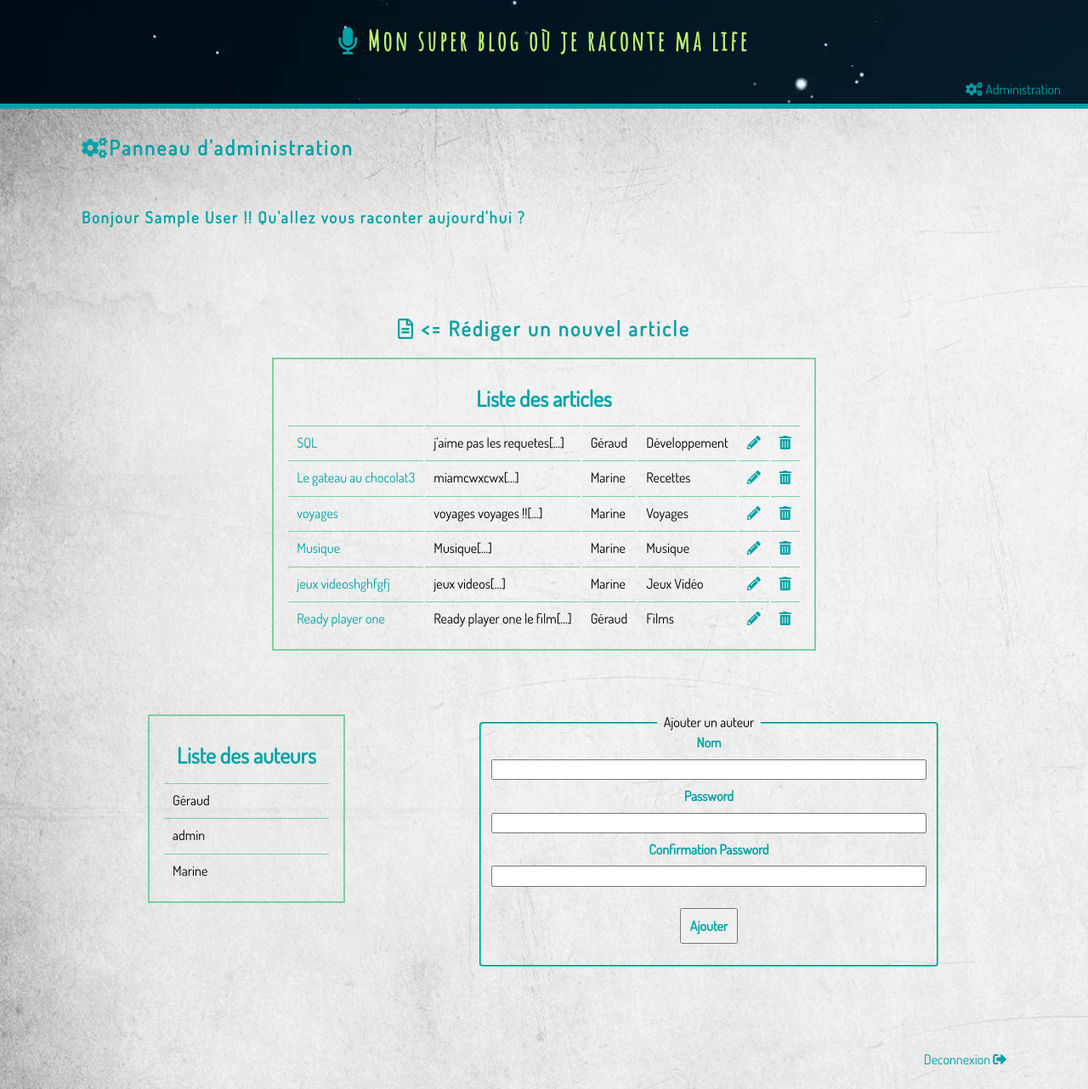
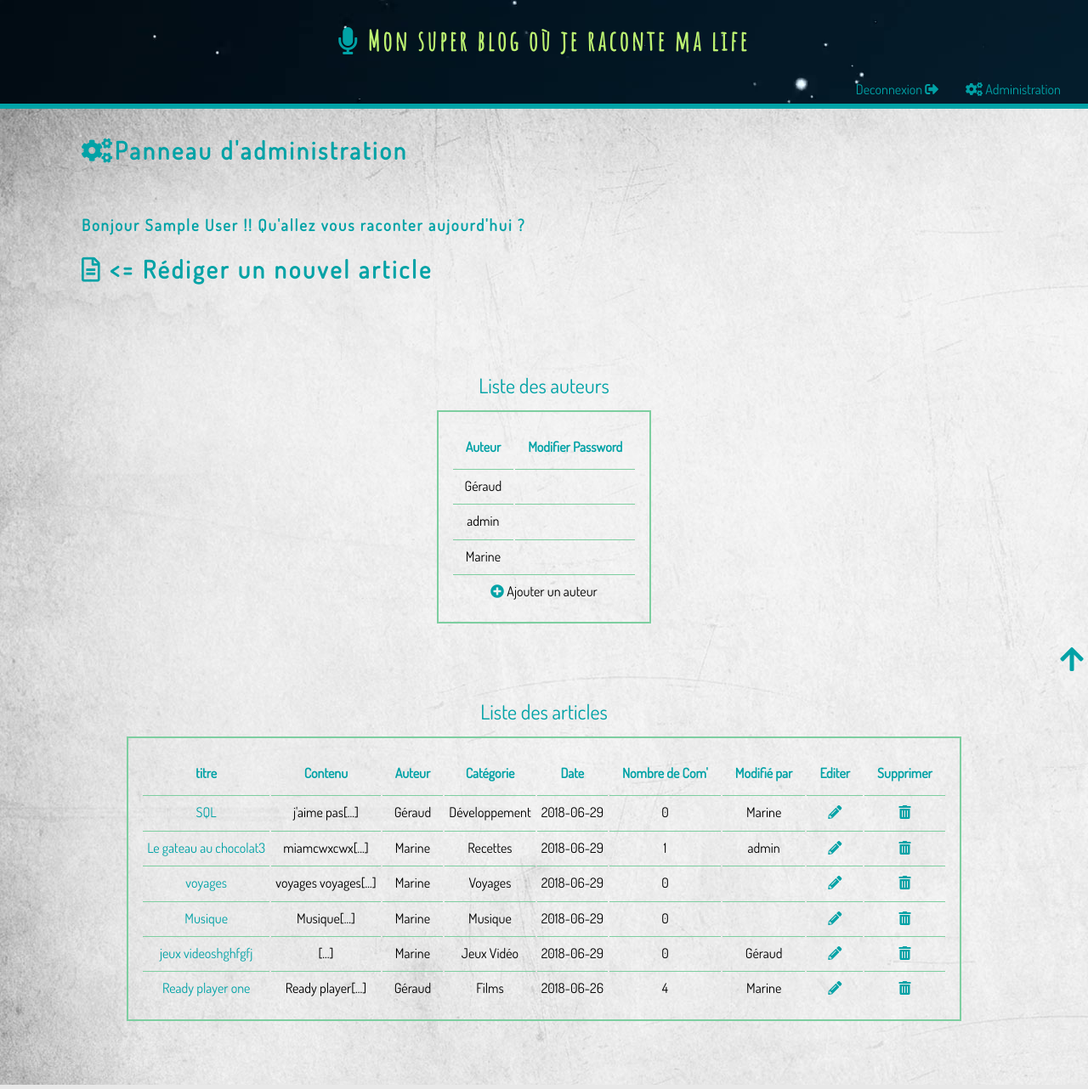
Before and after one commit to MarineBois/blog, a PHP site: page /admin.php in a window 1280 px wide. Shown: the whole page at 85% size. Run offline with PHP 8.4, Linux system fonts and the light colour scheme; the visitor is signed in with stand-in values (Sample User, id 1); data comes from the database, SQL or seed files in the repository; both versions use the stored data as it was after the commit; some libraries are stand-ins or nearby versions.

Commit message:
update espace admin

```diff
--- a/css/style.css
+++ b/css/style.css
@@ -20,11 +20,14 @@
 }
 form fieldset
 {
+
     border-color:#29D9C2;
     border-radius: 4px;
 }
 form fieldset legend
 {
+       color: #01A2A6;
+    font-size: 1.5em;
     padding: 0 0.5em;
 }
 
@@ -82,6 +85,7 @@
     flex-basis: 50%;
 }
 .flex h2 {
+    font-size:1.5em;
     flex-basis: 100%;
     text-align: center;
 }
@@ -127,8 +131,17 @@
 
 h1, h2, h3
 {
+
     color: #01A2A6;
     letter-spacing: 0.1em;
+}
+
+h2 {
+     font-size: 1.8em;
+}
+
+#commentaires {
+    text-align: center;
 }
 
 header
@@ -163,8 +176,14 @@
     width: 85%;
 }
 
+#recherchebtn{
+    border:none;
+    background-color: transparent;
+}
 
-
+#rechercheform {
+    align-self: flex-end;
+}
 
 
 .liButton{
@@ -282,7 +301,7 @@
     padding: 15px;
 }
 .admin_table td{
-    padding: 10px;
+    padding: 10px 5px;
     border-top: 1px solid #7DCEA0;
 
 }
@@ -290,7 +309,23 @@
 .admin_table th {
     padding: 15px;
     color: #01A2A6;
-    font-size: 1.6em;
+}
+.admin_table caption {
+    padding: 15px;
+    color: #01A2A6;
+    font-size: 1.5em;
+}
+
+.admin_table td {
+    text-align: center;
+}
+
+.red {
+    color:#EC7063
+}
+
+.action {
+    cursor:pointer;
 }
 
 /*
@@ -338,3 +373,15 @@
     align-content: center;
 }
 */
+
+.show {
+    display: none;
+}
+
+#scrollTop {
+    padding:5px;
+    right:0;
+    bottom:0;
+    position:fixed;
+    font-size: 2em;
+}
--- a/php/ajouter_commentaire.php
+++ b/php/ajouter_commentaire.php
@@ -1,8 +1,5 @@
 <?php
 
-include 'utilities.php';
-
-var_dump($_POST);
 
 $idArticle = htmlspecialchars($_POST['id']);
 $pseudo = htmlspecialchars($_POST['pseudo']);
--- a/php/contenu_admin.php
+++ b/php/contenu_admin.php
@@ -1,6 +1,6 @@
 <?php
-include 'utilities.php';
-session_start();
+
+
 
 	if(!isset($_SESSION['connexion_pseudo'])) {
 
@@ -23,67 +23,10 @@
 			<section id="admin">
 			<br>
 			<h3>Bonjour '.$_SESSION['connexion_pseudo'].' !! Qu\'allez vous raconter aujourd\'hui ?</h3>
-			<br>
+			<h2><a href="ajouter_article.php"><i class="far fa-file-alt"></i> <= Rédiger un nouvel article </a></h2>
+			<br>');
 
 
-			<div class="flex">
-
-			<h2><a href="ajouter_article.php"><i class="far fa-file-alt"></i> <= Rédiger un nouvel article </a></h2>');
-
-		//afficher la liste des articles :
-		$query = $pdo->prepare
-		(
-		    'SELECT titre, contenu, nom, libelle, article.id
-			FROM article
-			INNER JOIN auteur ON auteur.id = article.idAuteur
-			INNER JOIN categorie ON categorie.id = article.idCategorie
-			ORDER BY date DESC
- 		     '
-		);
-
-		$query->execute();
-
-		$articles = $query->fetchAll(PDO::FETCH_ASSOC);
-
-		echo('
-
-			<table class="admin_table">
-				<thead>
-					<th colspan=6>Liste des articles</th>
-				</thead>
-		');
-
-		foreach ($articles as $article) {
-
-			if (strlen($article['contenu']) > 20) {
-				$contenuTronque = substr($article['contenu'],0,strpos($article['contenu']," ",20));
-			} else {
-				$contenuTronque = $article['contenu'];
-			}
-
-			echo('
-				<tr>
-					<td>
-						<a href="article.php?idArticle='.$article['id'].'"> '.$article['titre'].'</a>
-					</td>
-					<td>'.$contenuTronque.'[...]</td>
-					<td>'.$article['nom'].'</td>
-					<td>'.$article['libelle'].'</td>
-					<td>
-						<a href="contenu_editer_article.php?idArticle='.$article['id'].'" class="edit"><i class="fas fa-pencil-alt"></i></a>
-					</td>
-					<td>
-						<a href="php/supprimer_article.php?idArticle='.$article['id'].'" class="delete"><i class="fas fa-trash-alt"></i></a>
-					</td>
-				</tr>
-			');
-		};
-
-		echo('</table>
-
-			</div>
-
-			');
 
 		//afficher la liste des auteurs :
 		$query = $pdo->prepare
@@ -101,8 +44,10 @@
 
 		echo('
 			<table class="admin_table">
+				<caption>Liste des auteurs</caption>
 				<thead>
-					<th colspan=6>Liste des auteurs</th>
+					<th> Auteur </th>
+					<th> Modifier Password </th>
 				</thead>
 		');
 
@@ -112,18 +57,40 @@
 				<tr>
 					<td>
 						'.$auteur['nom'].'
-					</td>
-				</tr>
-			');
+					</td>');
+			if ($_SESSION['connexion_pseudo'] === $auteur['nom']) {
+				echo('
+						<td class="action">
+							<i class="fas fa-pencil-alt" id="modifier_mdp"></i>
+						</td>
+
+				');
+			}else {
+				echo('
+						<td>
+						</td>
+
+				');
+			}
+
+			echo('</tr>');
+
+
 		};
 
+		echo('
+				<tr>
+					<td colspan=2 id="ajoutauteur" class="action"><i class="fas fa-plus-circle" ></i> Ajouter un auteur</td>
+
+				');
+
 		echo('</table>
-
-
 			');
 
+		// afficher le formulaire pour ajouter un auteur
+
 		echo('
-			<form class="connexion" method="POST" action="php/nouvel_auteur.php">
+			<form class="connexion show" method="POST" action="php/nouvel_auteur.php" id="nouvelAuteur">
 				<fieldset>
 					<legend>Ajouter un auteur</legend>
 					<label for="nom">Nom</label>
@@ -139,10 +106,116 @@
 
 			</div>
 
-			<a href="php/deconnexion.php">Deconnexion <i class="fas fa-sign-out-alt"></i></a>
+
+
+		');
+
+		// formulaire de modification de mot de passe : A afficher quand on clique sur le lien :
+
+		echo('
+					<form class="connexion show" method="POST" action="php/modifier_mdp.php" id="formmdp">
+						<label for="ancienPassword">Ancien Password</label>
+						<input type="password" name="ancienPassword" required>
+						<label for="nouveauPassword">Nouveau Password</label>
+						<input type="password" name="nouveauPassword" required>
+						<label for="nouveauPassword2">Confirmation Nouveau Password</label>
+						<input type="password" name="nouveauPassword2" required>
+						<label for="connexion"></label>
+						<button type="submit" >Modifier</button>
+					</form>
+
+				');
+
+
+
+
+
+
+
+		echo('
+			<div class="flex">
+
+			');
+
+		//afficher la liste des articles :
+		$query = $pdo->prepare
+		(
+		    'SELECT titre, article.contenu, nom, libelle, article.id, article.date, COUNT(commentaire.id) AS nbCom, modifierPar
+			FROM article
+			INNER JOIN auteur ON auteur.id = article.idAuteur
+			INNER JOIN categorie ON categorie.id = article.idCategorie
+			LEFT JOIN commentaire ON commentaire.idArticle = article.id
+			GROUP BY article.id
+			ORDER BY date DESC
+ 		     '
+		);
+
+		$query->execute();
+
+		$articles = $query->fetchAll(PDO::FETCH_ASSOC);
+
+		echo('
+
+			<table class="admin_table">
+				<caption>Liste des articles</caption>
+				<thead>
+					<tr>
+						<th>titre</th>
+						<th>Contenu</th>
+						<th>Auteur</th>
+						<th>Catégorie</th>
+						<th>Date</th>
+						<th>Nombre de Com\'</th>
+						<th>Modifié par</th>
+						<th>Editer</th>
+						<th>Supprimer</th>
+					</tr>
+				</thead>
+				<tbody>
+
+
+		');
+
+		foreach ($articles as $article) {
+
+			if (strlen($article['contenu']) > 10) {
+				$contenuTronque = substr($article['contenu'],0,strpos($article['contenu']," ",10));
+			} else {
+				$contenuTronque = $article['contenu'];
+			}
+			$date = substr($article['date'],0,10);
+			echo('
+				<tr>
+					<td>
+						<a href="article.php?idArticle='.$article['id'].'"> '.$article['titre'].'</a>
+					</td>
+					<td>'.$contenuTronque.'[...]</td>
+					<td>'.$article['nom'].'</td>
+					<td>'.$article['libelle'].'</td>
+					<td>'.$date.'</td>
+					<td>'.$article['nbCom'].'</td>
+					<td>'.$article['modifierPar'].'</td>
+					<td>
+						<a href="contenu_editer_article.php?idArticle='.$article['id'].'" class="edit"><i class="fas fa-pencil-alt"></i></a>
+					</td>
+					<td>
+						<a href="php/supprimer_article.php?idArticle='.$article['id'].'" class="delete"><i class="fas fa-trash-alt"></i></a>
+					</td>
+				</tr>
+			');
+		};
+
+		echo('
+			</tbody>
+			</table>
+
+			</div>
+
+
 			</section>
 
-		');
+			');
+
 
 
 
--- a/php/deconnexion.php
+++ b/php/deconnexion.php
@@ -1,6 +1,6 @@
 <?php
 
-	session_start();
+include 'utilities.php';
 
 	session_destroy();
 
--- a/php/footer.php
+++ b/php/footer.php
@@ -1,6 +1,34 @@
 		<!--FOOTER-->
 		<footer>
+			<a href="#top" id="scrollTop"><i class="fas fa-arrow-up"></i></a>
+		</footer>
 
-		</footer>
+		<script src="https://code.jquery.com/jquery-3.3.1.min.js" integrity="sha256-FgpCb/KJQlLNfOu91ta32o/NMZxltwRo8QtmkMRdAu8=" crossorigin="anonymous"></script>
+
+
+	<script type="text/javascript">
+
+	//afficher le formulaire pour modifier son mdp :
+
+	$('#modifier_mdp').on("click",function(){
+		$('#modifier_mdp').toggleClass("red");
+		$('#formmdp').toggleClass("show");
+	})
+
+	//afficher le formulaire pour ajouter un auteur :
+
+	$('#ajoutauteur').on("click",function(){
+		$('#ajoutauteur').toggleClass("red");
+		$('#nouvelAuteur').toggleClass("show");
+	})
+
+	// croll top :
+	$('a[href^="#"]').click(function(){
+		var the_id = $(this).attr("href");$('html, body').animate({scrollTop:$(the_id).offset().top}, 'slow');//return false;
+	});
+
+
+	</script>
+
 	</body>
 </html>
--- a/php/header.php
+++ b/php/header.php
@@ -14,12 +14,24 @@
 		<!--HEADER-->
 		<header>
 
-			<nav>
+			<nav id="top">
 
 				<a href='index.php'><h1><i class="fas fa-microphone"></i> Mon super blog où je raconte ma life</a></h1>
 
 				<a href='admin.php'><i class="fas fa-cogs"></i> Administration</a>
 
+				<?php
+				include 'utilities.php';
+
+				if (isset($_SESSION['connexion_pseudo'])){
+					echo('
+					<a href="php/deconnexion.php">Deconnexion <i class="fas fa-sign-out-alt"></i></a>
+
+					');
+
+				};
+				?>
+
 			</nav>
 
 		</header>
--- a/php/nouvel_auteur.php
+++ b/php/nouvel_auteur.php
@@ -1,8 +1,5 @@
 <?php
 
-
-
-var_dump($_POST);
 
 if ($_POST['password'] === $_POST['password2']) {
 
--- a/php/recherche.php
+++ b/php/recherche.php
@@ -1,6 +1,8 @@
 <?php
 
-session_start();
+
+include 'utilities.php';
+
 
 $_SESSION['recherche'] = $_POST['categorie'];
 
--- a/php/supprimer_article.php
+++ b/php/supprimer_article.php
@@ -1,8 +1,6 @@
 <?php
 
 
-
-	include 'utilities.php';
 
 	// on supprime d'abord les commentaires liés à l'article :
 	$query = $pdo->prepare
--- a/php/utilities.php
+++ b/php/utilities.php
@@ -1,3 +1,4 @@
 <?php
-	$pdo = new PDO('mysql:host=localhost;dbname=blog', 'root', '');
+session_start();
+	$pdo = new PDO('mysql:host=localhost;dbname=blog', 'root', 'troiswa');
 	$pdo->exec('SET NAMES UTF8');
```
Also changed, not shown: ajouter_article.php (+4 -4 lines), bdd/blog.sql (+16 -13 lines), contenu_editer_article.php (+16 -2 lines), php/affichage.php (+8 -6 lines), php/affichage_article.php (+8 -2 lines), php/connexion.php (+2 -6 lines), php/editer_article.php (+12 -9 lines), php/modifier_mdp.php (added, +80 -0 lines), php/nouvel_article.php (+29 -7 lines), README.md.
